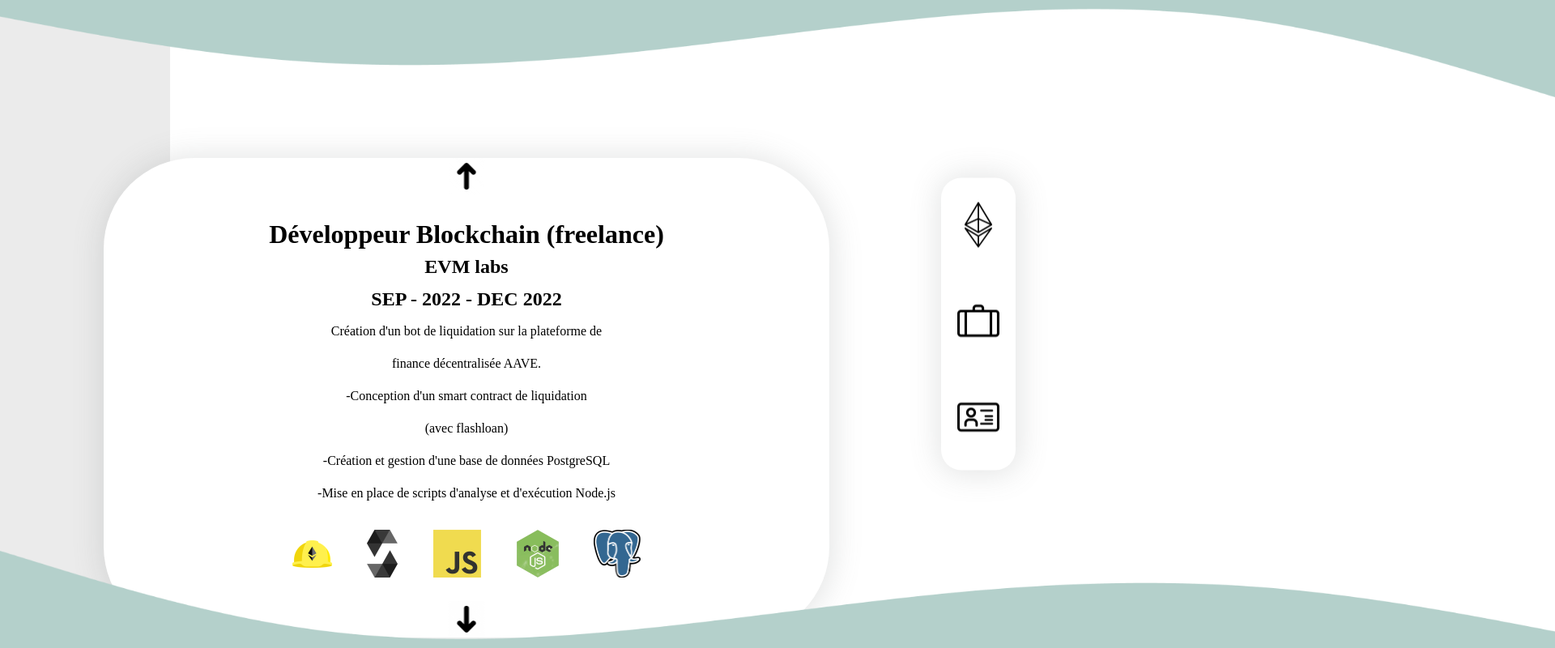
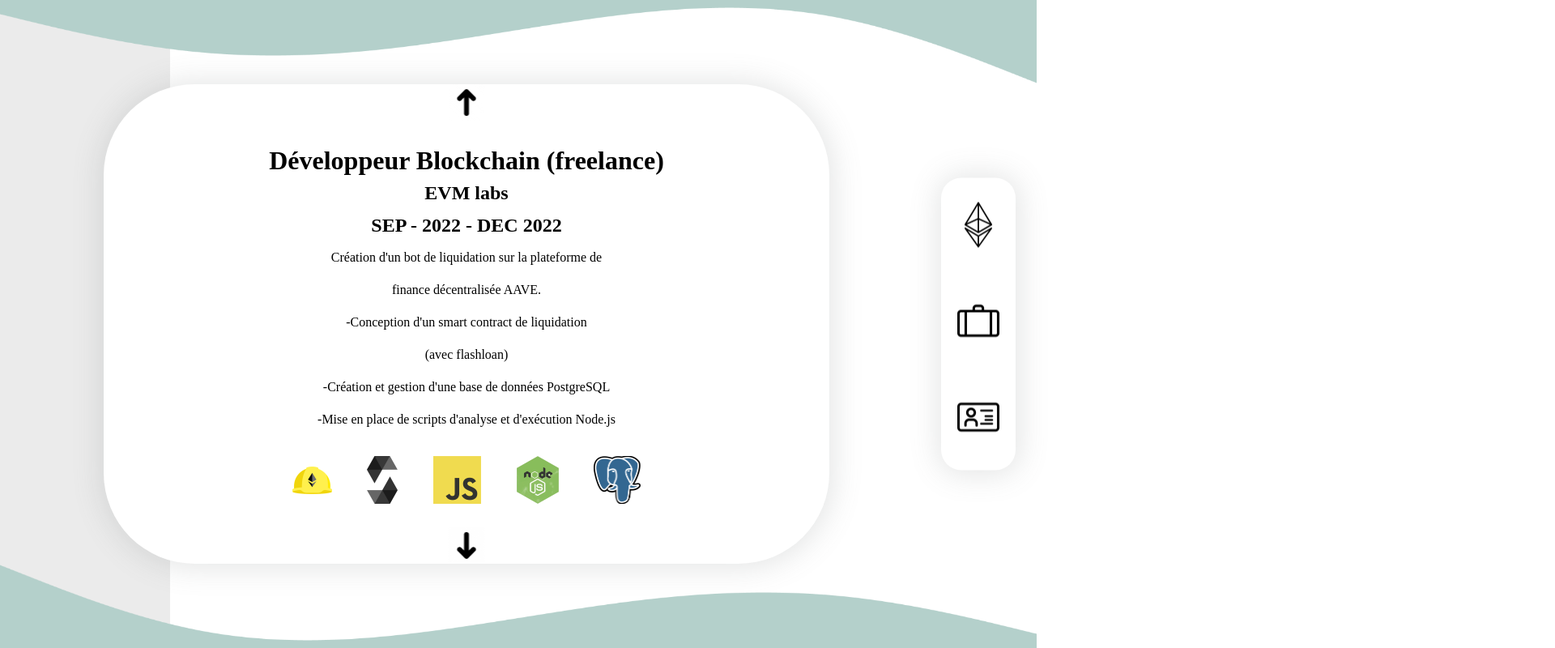
Before and after one commit to tribot17/Portefolio, a Next.js app: page /experiences in a window 1280 px wide. Shown: the whole page at 81% size, 1920 px wide, since content can reach past the window. Built offline with nearby package versions, Linux system fonts and the light colour scheme; a web font is replaced by a local one.

Commit message:
add reponsive jsx

```diff
--- a/components/Footer.tsx
+++ b/components/Footer.tsx
@@ -1,15 +1,26 @@
-import React from "react";
+import React, { useEffect, useState } from "react";
 import Image from "next/image";
 
 const Footer = () => {
+  const [width, setWidth] = useState<number>(1920);
+
+  useEffect(() => {
+    setWidth(window.innerWidth);
+
+    window.addEventListener("resize", (e) => setWidth(window.innerWidth));
+    return () => {
+      window.removeEventListener("resize", (e) => setWidth(window.innerWidth));
+    };
+  }, [width]);
+
   return (
     <div className={"footer"}>
       <Image
         className="footer_image"
         src={"/images/wave_1.png"}
         alt="img"
-        width={1920}
-        height="150"
+        width={width}
+        height={width / 10}
       />
     </div>
   );
--- a/components/Header.tsx
+++ b/components/Header.tsx
@@ -1,14 +1,23 @@
-import Image from 'next/image';
-import React, { useEffect, useState } from 'react';
+import Image from "next/image";
+import React, { useEffect, useState } from "react";
 
 const Header = () => {
-      const [windowSize, setWindowSize] = useState();
+  const [width, setWidth] = useState<number>(1920);
 
-    return (
-        <div className={"header"}>
-            <Image src={"/images/wave_1.png"} alt="img" width={1920} height="150" />
-        </div>
-    );
+  useEffect(() => {
+    setWidth(window.innerWidth);
+
+    window.addEventListener("resize", (e) => setWidth(window.innerWidth));
+    return () => {
+      window.removeEventListener("resize", (e) => setWidth(window.innerWidth));
+    };
+  }, [width]);
+
+  return (
+    <div className={"header"}>
+      <Image src={"/images/wave_1.png"} alt="img" width={width} height={width / 10}/>
+    </div>
+  );
 };
 
 export default Header;
--- a/components/Nav.tsx
+++ b/components/Nav.tsx
@@ -85,12 +85,11 @@ const Nav = () => {
       transition={{ duration: 1 }}
       initial={{ opacity: 0 }}
       animate={{ opacity: 1 }}
+      className="navbar"
     >
-      <div className="navbar">
         <ul className="navbar_logo_list">
           <DisplayLogo />
         </ul>
-      </div>
     </motion.div>
   );
 };
--- a/pages/_app.tsx
+++ b/pages/_app.tsx
@@ -1,4 +1,5 @@
 import type { AppProps } from 'next/app'
+import React, { useEffect, useState } from "react";
 import Border from '../components/Border'
 import Footer from '../components/Footer'
 import Header from '../components/Header'
--- a/pages/experiences/index.tsx
+++ b/pages/experiences/index.tsx
@@ -20,10 +20,10 @@ const Experience = () => {
   return (
     <motion.div
       initial={{ opacity: 0, y: "-200px" }}
-      animate={{ opacity: 1, y: "0px"  }}
+      animate={{ opacity: 1, y: "-50%"  }}
       transition={{ duration: 0.5 }}
+      className="experiences"
     >
-      <div className="experiences">
         <div className="experiences_container">
           <div className="experiences_text">
             <Image
@@ -45,7 +45,6 @@ const Experience = () => {
             />
           </div>
         </div>
-      </div>
     </motion.div>
   );
 };
```
